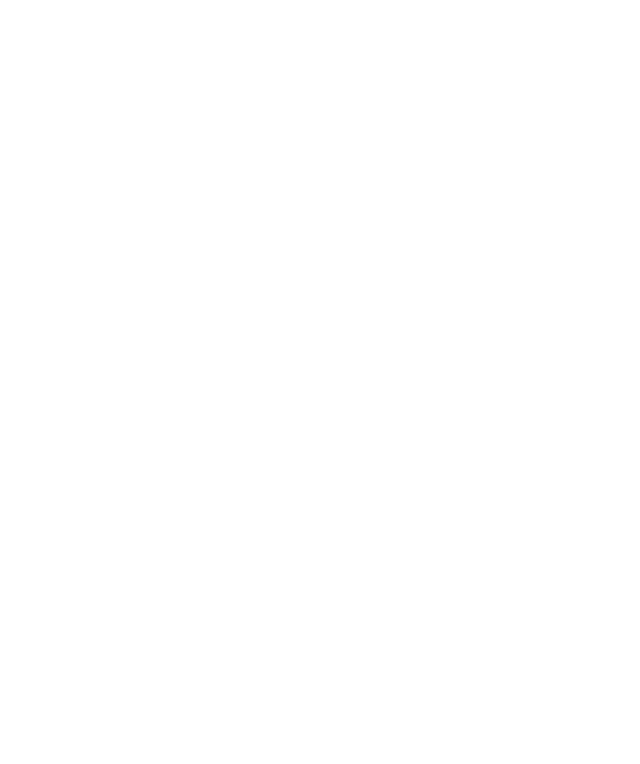
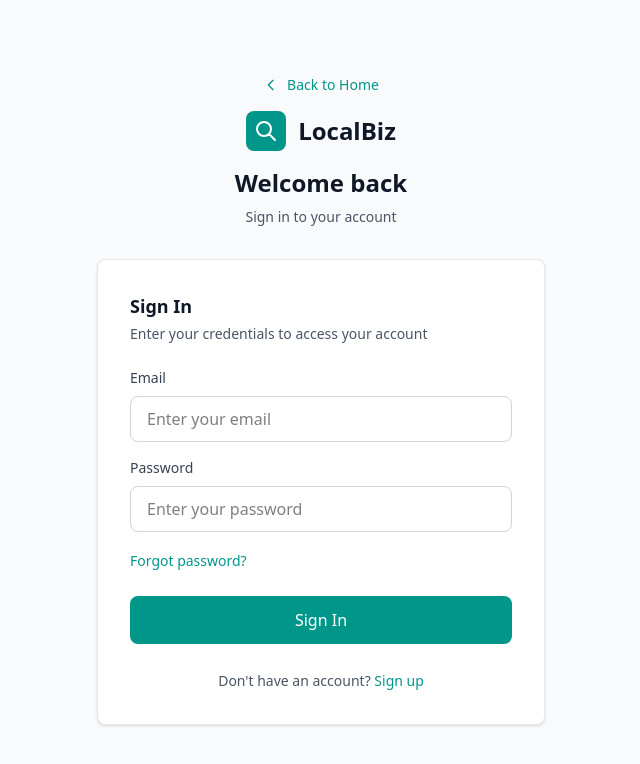
Before and after one commit to Mitul2711/findyy-frontend, an Angular app: page / in a window 1280 px wide. Shown: the top 764 px of the page, without its empty margins (319-959 px from the left). Built offline with nearby package versions, Linux system fonts and the light colour scheme.

Commit message:
add login design

```diff
--- a/src/app/app.routes.ts
+++ b/src/app/app.routes.ts
@@ -1,3 +1,6 @@
 import { Routes } from '@angular/router';
+import { LoginComponent } from './auth/login/login.component';
 
-export const routes: Routes = [];
+export const routes: Routes = [
+    {path: "", component: LoginComponent}
+];
--- a/src/app/auth/login/login.component.html
+++ b/src/app/auth/login/login.component.html
@@ -1 +1,94 @@
-<p>login works!</p>
+  <div class="min-h-screen bg-gray-50 flex items-center justify-center px-4">
+      <div class="w-full max-w-md">
+        <!-- Back to Home Link -->
+        <div class="flex items-center justify-center mb-4">
+          <a href="#" class="inline-flex items-center text-teal-600 hover:text-teal-700 text-sm">
+            <svg class="w-4 h-4 mr-2" fill="none" stroke="currentColor" viewBox="0 0 24 24">
+              <path stroke-linecap="round" stroke-linejoin="round" stroke-width="2" d="M15 19l-7-7 7-7"/>
+            </svg>
+            Back to Home
+          </a>
+        </div>
+
+        <!-- Logo and Brand -->
+        <div class="flex items-center justify-center mb-4">
+          <div class="w-10 h-10 bg-teal-600 rounded-lg flex items-center justify-center mr-3">
+            <svg class="w-6 h-6 text-white" fill="none" stroke="currentColor" viewBox="0 0 24 24">
+              <path stroke-linecap="round" stroke-linejoin="round" stroke-width="2" d="M21 21l-6-6m2-5a7 7 0 11-14 0 7 7 0 0114 0z"/>
+            </svg>
+          </div>
+          <h1 class="text-2xl font-bold text-gray-900">LocalBiz</h1>
+        </div>
+
+        <!-- Welcome Text -->
+        <div class="text-center mb-8">
+          <h2 class="text-2xl font-bold text-gray-900 mb-2">Welcome back</h2>
+          <p class="text-gray-600 text-sm">Sign in to your account</p>
+        </div>
+
+        <!-- Login Form -->
+        <div class="bg-white rounded-lg shadow-sm border border-gray-200 p-8">
+          <div class="mb-6">
+            <h3 class="text-lg font-semibold text-gray-900 mb-1">Sign In</h3>
+            <p class="text-sm text-gray-600">Enter your credentials to access your account</p>
+          </div>
+
+          <form (ngSubmit)="onSubmit()">
+            <!-- Email Field -->
+            <div class="mb-4">
+              <label for="email" class="block text-sm font-medium text-gray-700 mb-2">
+                Email
+              </label>
+              <input
+                type="email"
+                id="email"
+                [(ngModel)]="email"
+                name="email"
+                placeholder="Enter your email"
+                class="w-full px-4 py-2.5 border border-gray-300 rounded-lg focus:ring-2 focus:ring-teal-500 focus:border-teal-500 outline-none transition-colors"
+                required
+              />
+            </div>
+
+            <!-- Password Field -->
+            <div class="mb-4">
+              <label for="password" class="block text-sm font-medium text-gray-700 mb-2">
+                Password
+              </label>
+              <input
+                type="password"
+                id="password"
+                [(ngModel)]="password"
+                name="password"
+                placeholder="Enter your password"
+                class="w-full px-4 py-2.5 border border-gray-300 rounded-lg focus:ring-2 focus:ring-teal-500 focus:border-teal-500 outline-none transition-colors"
+                required
+              />
+            </div>
+
+            <!-- Forgot Password Link -->
+            <div class="mb-6">
+              <a href="#" class="text-sm text-teal-600 hover:text-teal-700">
+                Forgot password?
+              </a>
+            </div>
+
+            <!-- Sign In Button -->
+            <button
+              type="submit"
+              class="w-full bg-teal-600 hover:bg-teal-700 text-white font-medium py-3 rounded-lg transition-colors"
+            >
+              Sign In
+            </button>
+
+            <!-- Sign Up Link -->
+            <div class="mt-6 text-center">
+              <span class="text-sm text-gray-600">Don't have an account? </span>
+              <a href="#" class="text-sm text-teal-600 hover:text-teal-700 font-medium">
+                Sign up
+              </a>
+            </div>
+          </form>
+        </div>
+      </div>
+    </div>
--- a/src/app/auth/login/login.component.ts
+++ b/src/app/auth/login/login.component.ts
@@ -1,11 +1,19 @@
+import { CommonModule } from '@angular/common';
 import { Component } from '@angular/core';
+import { FormsModule } from '@angular/forms';
 
 @Component({
   selector: 'app-login',
-  imports: [],
+  imports: [CommonModule, FormsModule],
   templateUrl: './login.component.html',
   styleUrl: './login.component.scss'
 })
 export class LoginComponent {
+email: string = '';
+  password: string = '';
 
+  onSubmit() {
+    console.log('Login attempt:', { email: this.email, password: this.password });
+    // Add your authentication logic here
+  }
 }
```
